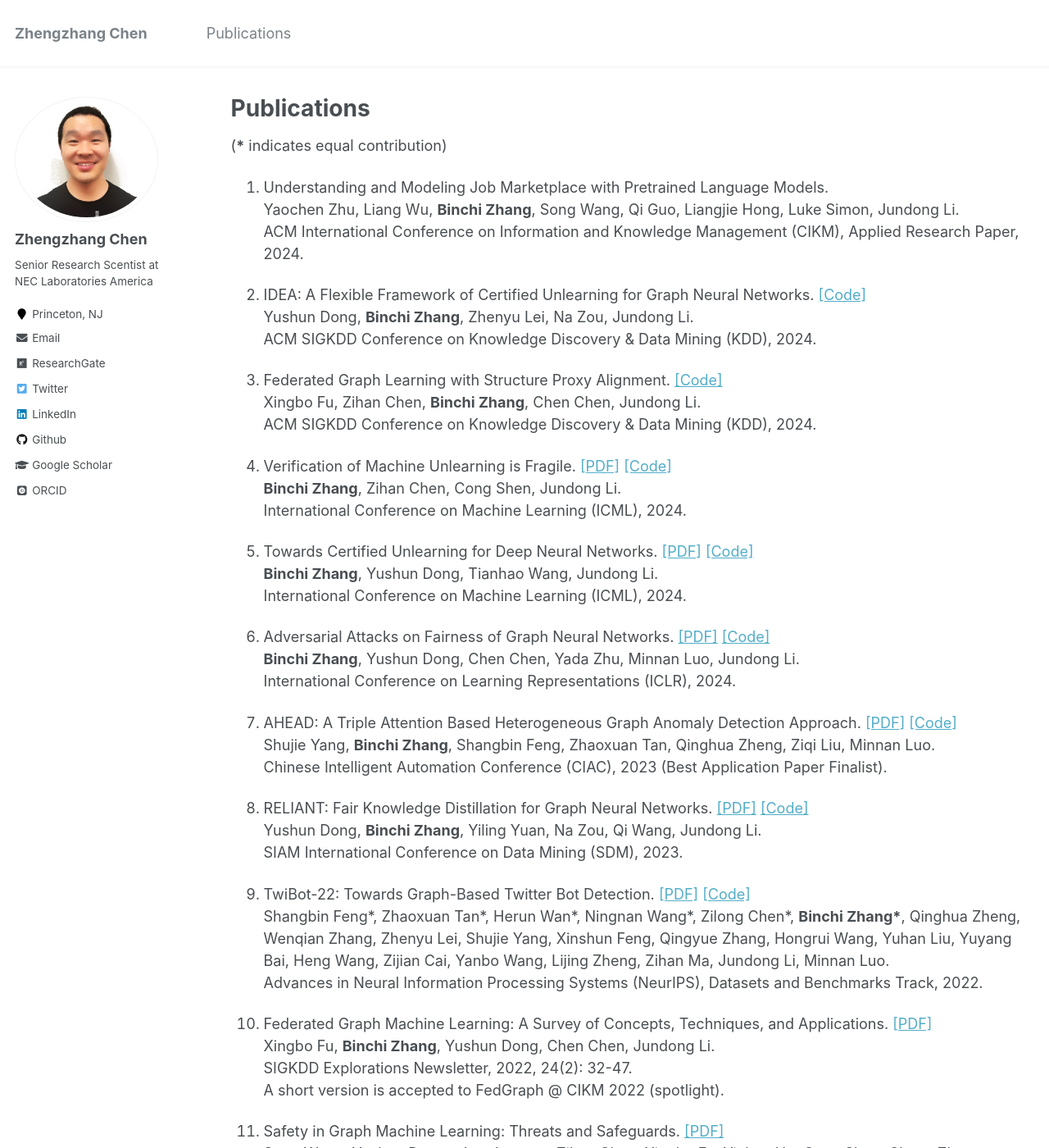
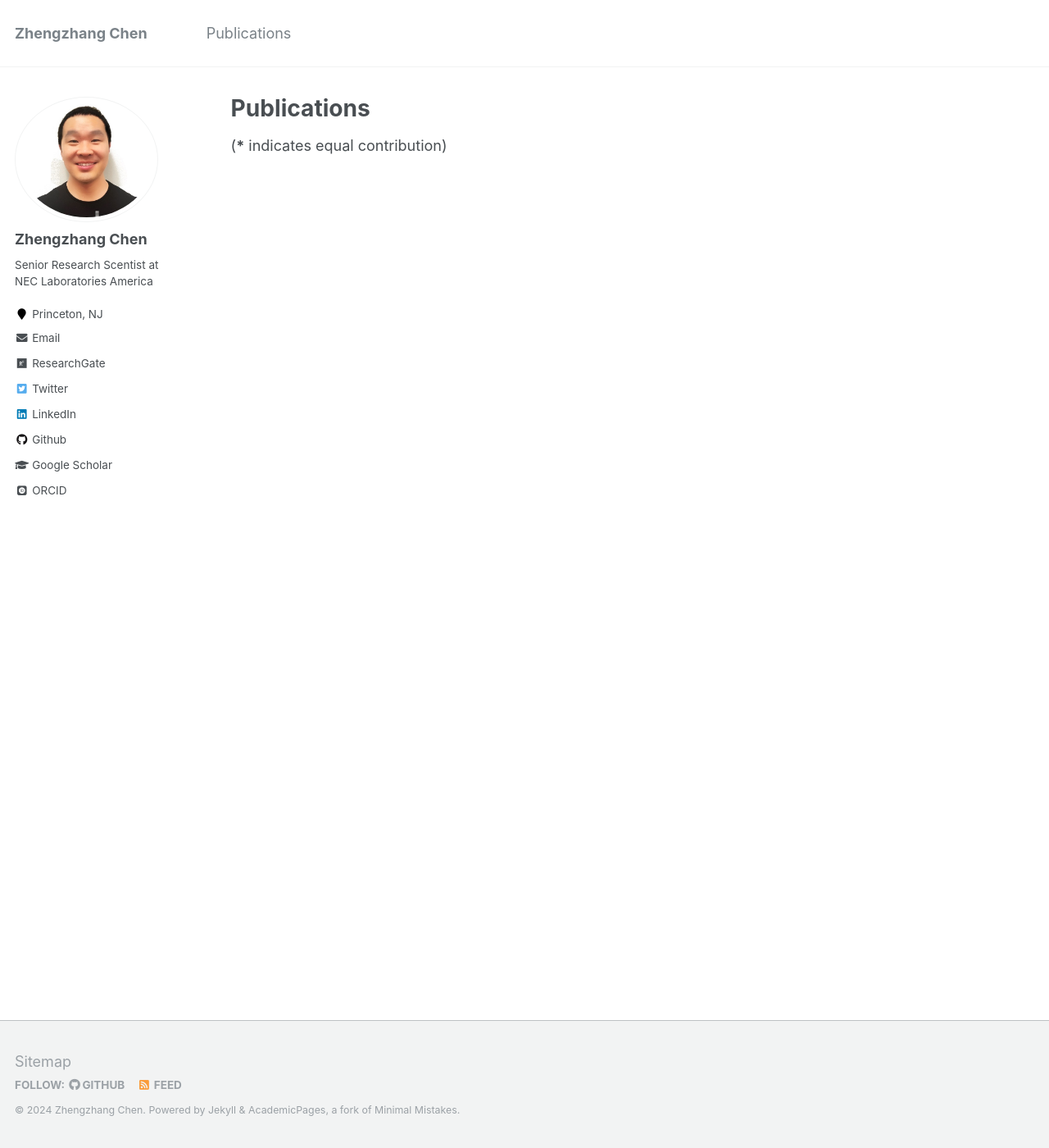
Before and after one commit to zhengzhangchen/zhengzhangchen.github.io, a Jekyll site: the page built from _pages/publications.md, in a window 1280 px wide and 1400 px high. Shown: the whole window at 82% size. Built offline with Jekyll 4.4.1, drawn with Linux system fonts in a browser that asks for light colours; some web fonts are replaced; some of the changed text lies outside the part shown.

Commit message:
Update publications.md

```diff
--- a/_pages/publications.md
+++ b/_pages/publications.md
@@ -5,58 +5,7 @@ permalink: /publications/
 author_profile: true
 ---
 (**\*** indicates equal contribution)
-1. Understanding and Modeling Job Marketplace with Pretrained Language Models. <br>
-Yaochen Zhu, Liang Wu, **Binchi Zhang**, Song Wang, Qi Guo, Liangjie Hong, Luke Simon, Jundong Li. <br>
-ACM International Conference on Information and Knowledge Management (CIKM), Applied Research Paper, 2024.
 
-1. IDEA: A Flexible Framework of Certified Unlearning for Graph Neural Networks. [\[Code\]](https://github.com/yushundong/IDEA) <br>
-Yushun Dong, **Binchi Zhang**, Zhenyu Lei, Na Zou, Jundong Li. <br>
-ACM SIGKDD Conference on Knowledge Discovery & Data Mining (KDD), 2024.
-
-1. Federated Graph Learning with Structure Proxy Alignment. [\[Code\]](https://github.com/xbfu/FedSpray) <br>
-Xingbo Fu, Zihan Chen, **Binchi Zhang**, Chen Chen, Jundong Li. <br>
-ACM SIGKDD Conference on Knowledge Discovery & Data Mining (KDD), 2024.
-
-1. Verification of Machine Unlearning is Fragile. [\[PDF\]](https://openreview.net/pdf?id=OkChMnjF6s) [\[Code\]](https://github.com/zhangbinchi/unlearning-verification-is-fragile) <br>
-**Binchi Zhang**, Zihan Chen, Cong Shen, Jundong Li. <br>
-International Conference on Machine Learning (ICML), 2024.
-
-1. Towards Certified Unlearning for Deep Neural Networks. [\[PDF\]](https://openreview.net/pdf?id=1mf1ISuyS3) [\[Code\]](https://github.com/zhangbinchi/certified-deep-unlearning) <br>
-**Binchi Zhang**, Yushun Dong, Tianhao Wang, Jundong Li. <br>
-International Conference on Machine Learning (ICML), 2024.
-
-1. Adversarial Attacks on Fairness of Graph Neural Networks. [\[PDF\]](https://arxiv.org/pdf/2310.13822.pdf) [\[Code\]](https://github.com/zhangbinchi/G-FairAttack) <br>
-**Binchi Zhang**, Yushun Dong, Chen Chen, Yada Zhu, Minnan Luo, Jundong Li. <br>
-International Conference on Learning Representations (ICLR), 2024.
-
-1. AHEAD: A Triple Attention Based Heterogeneous Graph Anomaly Detection Approach. [\[PDF\]](https://arxiv.org/pdf/2208.08200.pdf) [\[Code\]](https://www.dropbox.com/sh/de0ogy5dd592lm4/AAAGTowL6CNYeUUIfIpjKPC6a?dl=0) <br>
-Shujie Yang, **Binchi Zhang**, Shangbin Feng, Zhaoxuan Tan, Qinghua Zheng, Ziqi Liu, Minnan Luo. <br>
-Chinese Intelligent Automation Conference (CIAC), 2023 (Best Application Paper Finalist).
-
-1. RELIANT: Fair Knowledge Distillation for Graph Neural Networks. [\[PDF\]](https://epubs.siam.org/doi/pdf/10.1137/1.9781611977653.ch18) [\[Code\]](https://github.com/yushundong/RELIANT) <br>
-Yushun Dong, **Binchi Zhang**, Yiling Yuan, Na Zou, Qi Wang, Jundong Li. <br>
-SIAM International Conference on Data Mining (SDM), 2023.
-
-1. TwiBot-22: Towards Graph-Based Twitter Bot Detection. [\[PDF\]](https://arxiv.org/pdf/2206.04564.pdf) [\[Code\]](https://twibot22.github.io/) <br>
-Shangbin Feng\*, Zhaoxuan Tan\*, Herun Wan\*, Ningnan Wang\*, Zilong Chen\*, **Binchi Zhang\***, Qinghua Zheng, Wenqian Zhang, Zhenyu Lei, Shujie Yang, Xinshun Feng, Qingyue Zhang, Hongrui Wang, Yuhan Liu, Yuyang Bai, Heng Wang, Zijian Cai, Yanbo Wang, Lijing Zheng, Zihan Ma, Jundong Li, Minnan Luo. <br>
-Advances in Neural Information Processing Systems (NeurIPS), Datasets and Benchmarks Track, 2022.
-
-1. Federated Graph Machine Learning: A Survey of Concepts, Techniques, and Applications. [\[PDF\]](https://dl.acm.org/doi/pdf/10.1145/3575637.3575644) <br>
-Xingbo Fu, **Binchi Zhang**, Yushun Dong, Chen Chen, Jundong Li. <br>
-SIGKDD Explorations Newsletter, 2022, 24(2): 32-47. <br>
-A short version is accepted to FedGraph @ CIKM 2022 (spotlight).
-
-1. Safety in Graph Machine Learning: Threats and Safeguards. [\[PDF\]](https://arxiv.org/abs/2405.11034) <br>
-Song Wang, Yushun Dong, **Binchi Zhang**, Zihan Chen, Xingbo Fu, Yinhan He, Cong Shen, Chuxu Zhang, Nitesh V. Chawla, Jundong Li. <br>
-ArXiv preprint arXiv:2405.11034, 2024.
-
-1. ELEGANT: Certified Defense on the Fairness of Graph Neural Networks. [\[PDF\]](https://arxiv.org/pdf/2311.02757.pdf) [\[Code\]](https://github.com/yushundong/ELEGANT) <br>
-Yushun Dong, **Binchi Zhang**, Hanghang Tong, Jundong Li. <br>
-ArXiv preprint arXiv:2311.02757, 2023.
-
-1. PPSGCN: A Privacy-Preserving Subgraph Sampling Based Distributed GCN Training Method. [\[PDF\]](https://arxiv.org/pdf/2110.12906.pdf) [\[Code\]](https://www.dropbox.com/sh/hetdibd8x3ktjjc/AAAxpr8fsEMR12_pBMk4S5lxa?dl=0) <br>
-**Binchi Zhang**, Minnan Luo, Shangbin Feng, Ziqi Liu, Jun Zhou, Qinghua Zheng. <br>
-ArXiv preprint arXiv:2110.12906, 2021.
 
 <!-- {% if author.googlescholar %}
   You can also find my articles on <u><a href="{{author.googlescholar}}">my Google Scholar profile</a>.</u>
```
